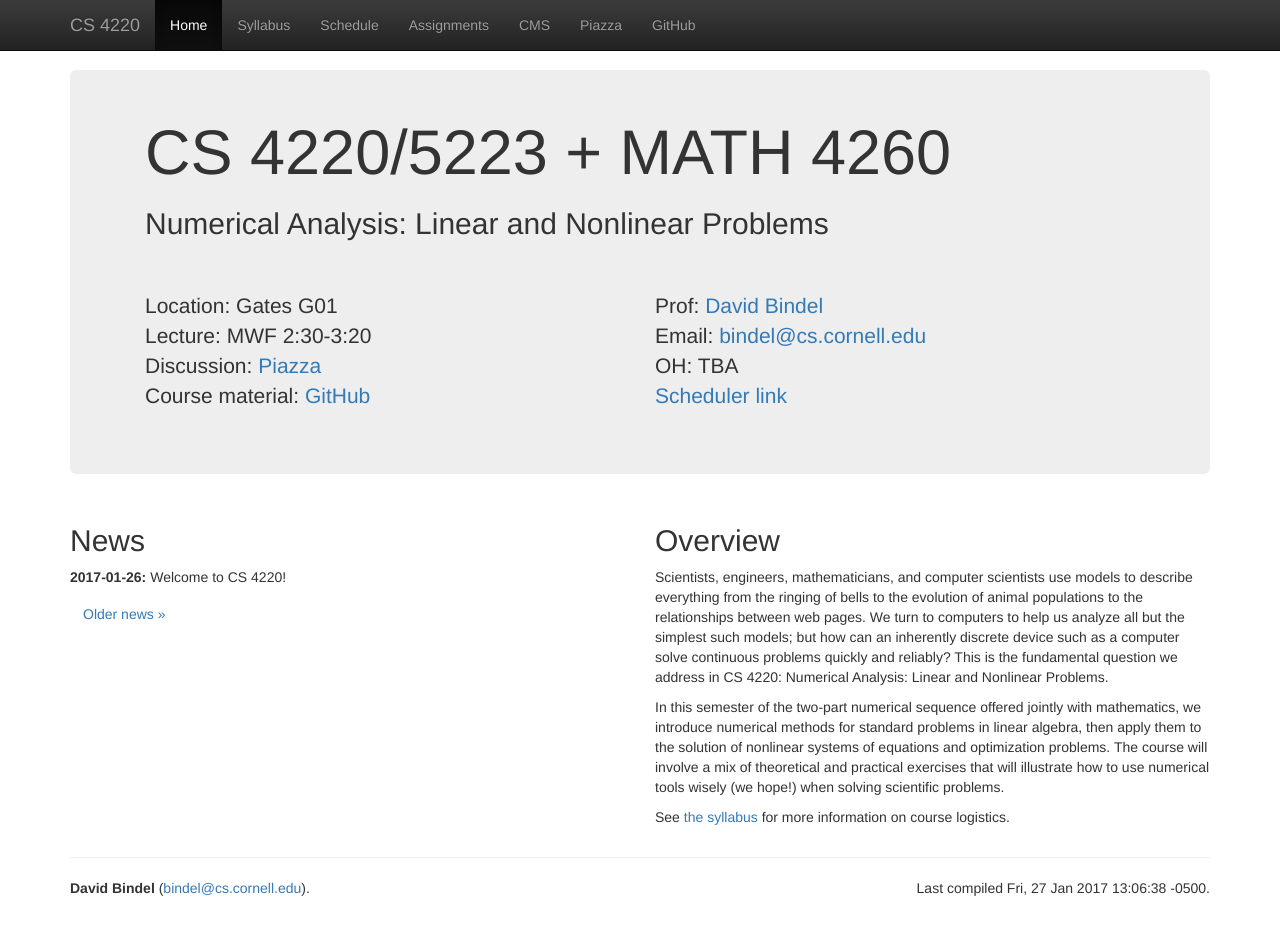
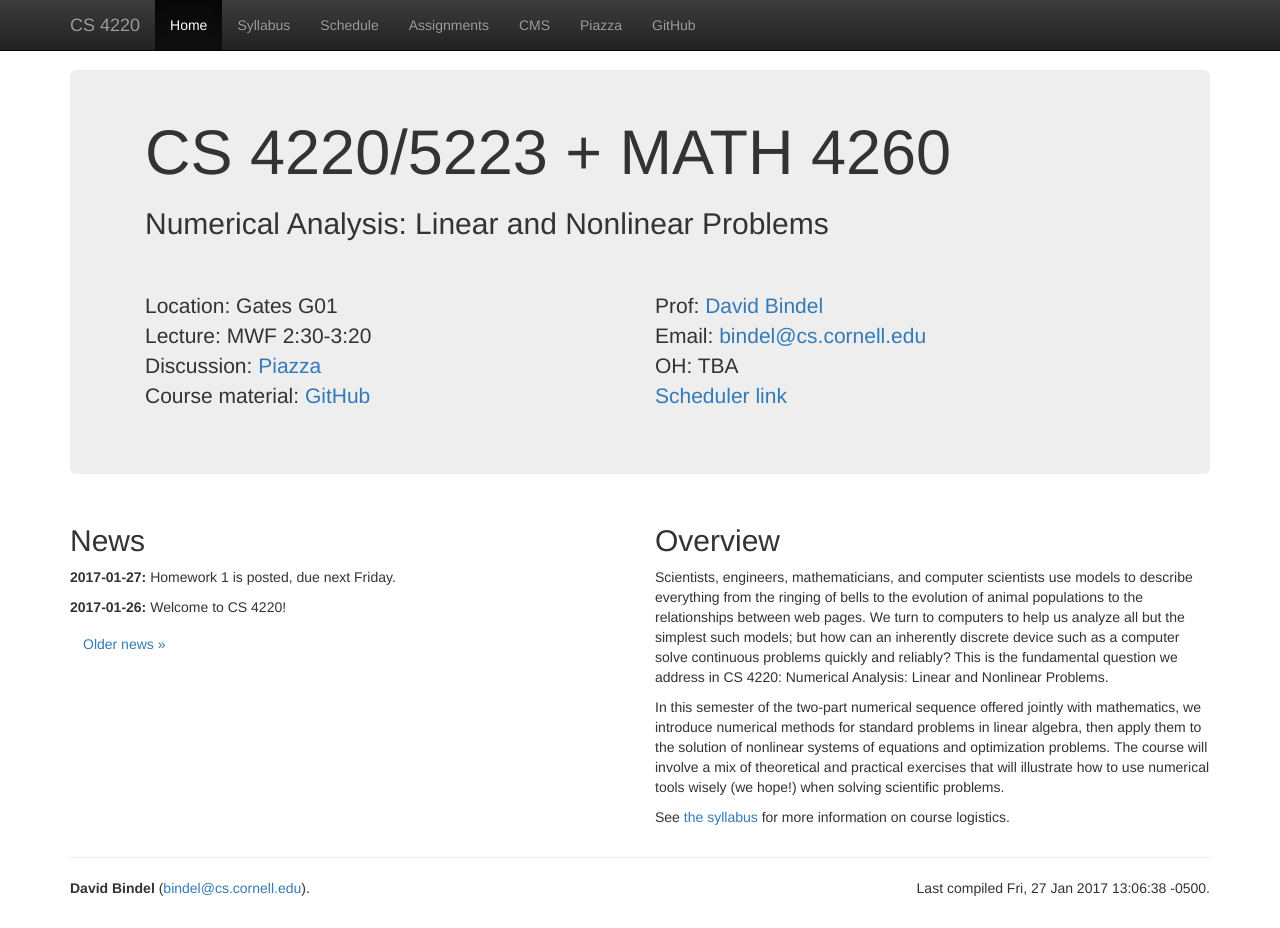
Before and after one commit to dbindel/cs4220-s17, a Jekyll site: the page built from web/index.html, in a window 1280 px wide and 928 px high. Built offline with Jekyll 4.4.1, drawn with Linux system fonts in a browser that asks for light colours; nearby versions of some CDN libraries.

Commit message:
Updates to news.

```diff
--- a/web/_data/news.yml
+++ b/web/_data/news.yml
@@ -2,3 +2,7 @@
   date: 2017-01-26
   text:
     Welcome to CS 4220!
+-
+  date: 2017-01-27
+  text:
+    Homework 1 is posted, due next Friday.
```
